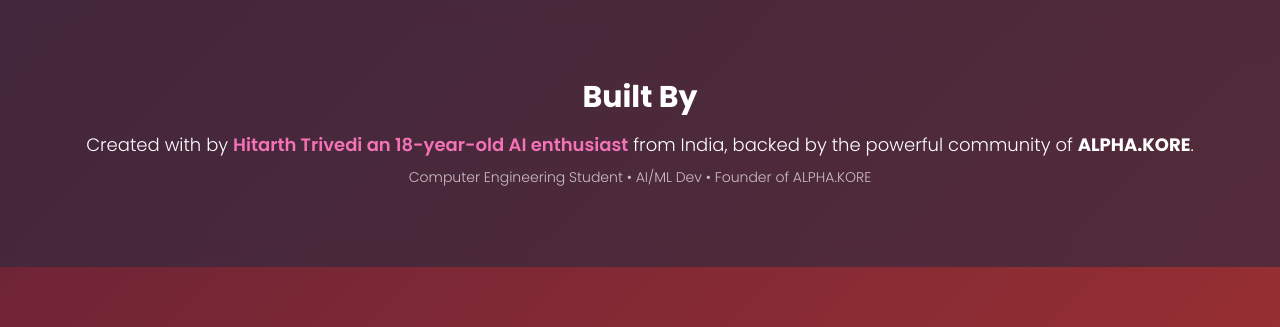
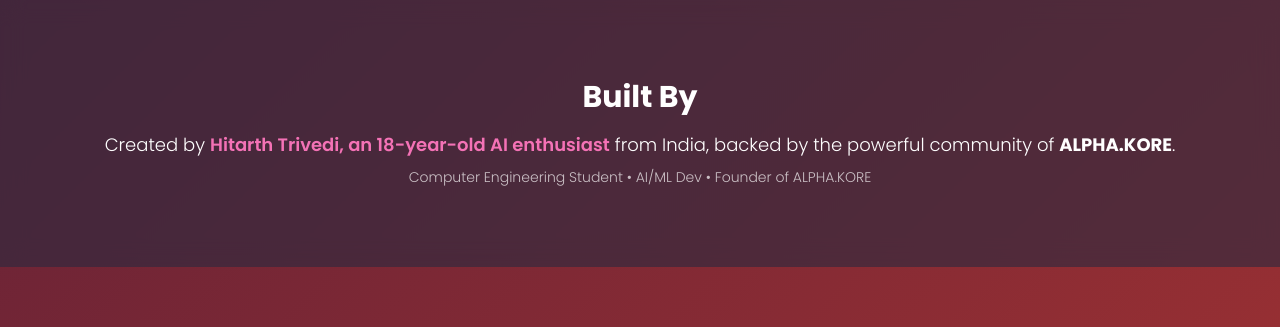
Before and after one commit to HitarthTrivedi/synth.ai, a Flask app: page / in a window 1280 px wide. Shown: the part 1501-1828 px from the top of the page. Run offline with Flask 3, Linux system fonts and the light colour scheme; some libraries are stand-ins or nearby versions.

Commit message:
Update landing.html

```diff
--- a/templates/landing.html
+++ b/templates/landing.html
@@ -67,7 +67,7 @@
   <!-- Built By -->
   <section class="py-20 px-6 text-center backdrop-blur-md bg-[#2a2a40]/60">
     <h2 class="text-3xl font-bold mb-4"> Built By</h2>
-    <p class="text-lg">Created with by <span class="text-pink-400 font-semibold">Hitarth Trivedi an 18-year-old AI enthusiast</span> from India, backed by the powerful community of <strong>ALPHA.KORE</strong>.</p>
+    <p class="text-lg">Created by <span class="text-pink-400 font-semibold">Hitarth Trivedi, an 18-year-old AI enthusiast</span> from India, backed by the powerful community of <strong>ALPHA.KORE</strong>.</p>
     <p class="mt-2 text-sm opacity-70">Computer Engineering Student • AI/ML Dev • Founder of ALPHA.KORE</p>
   </section>
 
```
